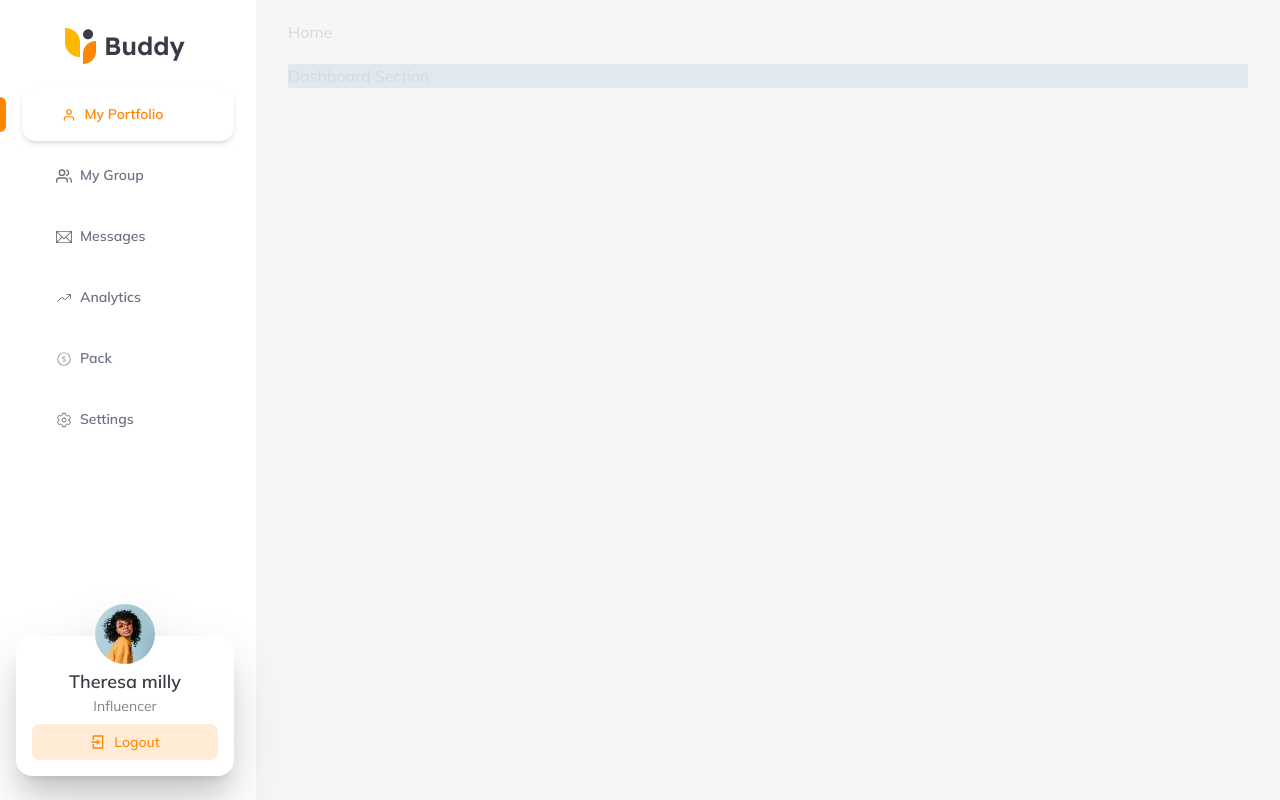
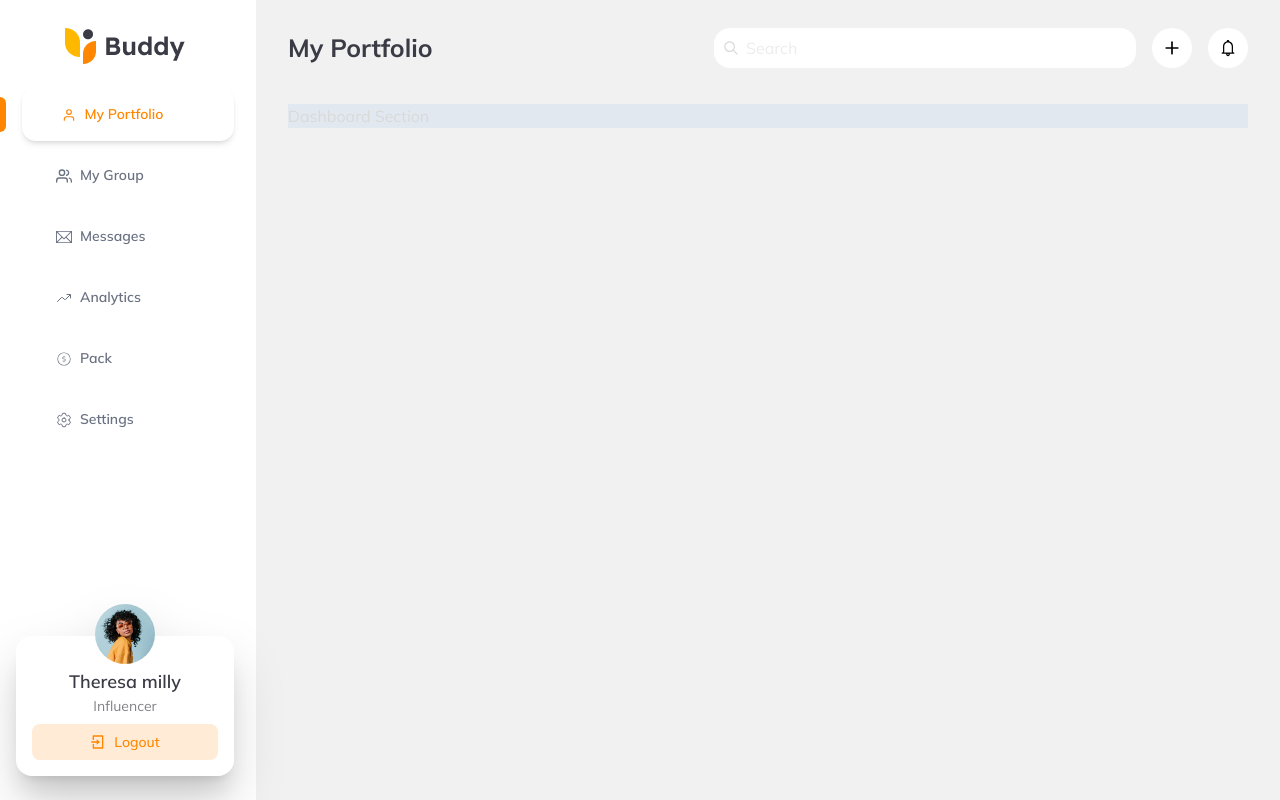
Before and after one commit to codeplan73/frontend-test, a React (Vite) app: page /dashboard in a window 1280 px wide. Built offline with nearby package versions, Linux system fonts and the light colour scheme.

Commit message:
feat: completed navbar design conversion

```diff
--- a/src/components/layout/AppLayout.tsx
+++ b/src/components/layout/AppLayout.tsx
@@ -1,12 +1,12 @@
 import { Navigate, Outlet } from "react-router";
-import { useSelector, useDispatch } from "react-redux";
+// import { useSelector, useDispatch } from "react-redux";
 // import { logout } from "@/store/features/auth/authSlice";
 // import type { RootState } from "@/store/store";
-import { Navbar, Sidebar } from "@/components/layout/Index";
+import { Navbar, Sidebar } from "@/components/layout/index";
 const AppLayout = () => {
   //   const isAuthenticated = useSelector((state: RootState) => state.auth.user);
   const isAuthenticated = true;
-  const dispatch = useDispatch();
+  // const dispatch = useDispatch();
 
   //   const handleLogout = () => {
   //     dispatch(logout());
@@ -22,12 +22,12 @@ const AppLayout = () => {
         <Sidebar />
       </aside>
 
-      <div className="flex flex-col flex-1 h-full">
-        <header className="h-16 bg-[#F6F6F6] px-8">
+      <div className="flex flex-col flex-1 h-full gap-8 bg-[#f1f1f2]">
+        <header className="">
           <Navbar />
         </header>
 
-        <main className="flex-1 overflow-y-auto px-8 bg-[#F6F6F6]">
+        <main className="flex-1 overflow-y-auto px-8 bg-[#f1f1f2]">
           <Outlet />
         </main>
       </div>
--- a/src/components/layout/Navbar.tsx
+++ b/src/components/layout/Navbar.tsx
@@ -1,10 +1,46 @@
 import { NavLink } from "react-router";
+import { FiPlus } from "react-icons/fi";
+import { LiaBell } from "react-icons/lia";
+import { IoIosSearch } from "react-icons/io";
+import { useLocation } from "react-router";
 
 const Navbar = () => {
+  const location = useLocation();
+  const currentPath = location.pathname;
+  const pathSegments = currentPath.split("/")[1];
+  const formmattedPath =
+    pathSegments.charAt(0).toUpperCase() + pathSegments.slice(1);
+
   return (
-    <nav className="bg-[#F6F6F6] h-16 flex items-center justify-between">
-      <ul>
-        <NavLink to="/dashboard">Home</NavLink>
+    <nav className=" h-[50px] flex items-center justify-between px-8 pt-12 pb-6">
+      <p className="text-[#3B3B45] text-[25px] font-bold mulish-bold">
+        {formmattedPath === "Dashboard" ? "My Portfolio" : formmattedPath}
+      </p>
+      <ul className="flex items-center gap-[16px]">
+        <div className="flex items-center gap-4 relative">
+          <input
+            type="text"
+            placeholder="Search"
+            className="border h-[40px] w-[422px] pl-8 bg-white rounded-[16px] border-none focus-visible:ring-0  px-3 py-1"
+          />
+          <IoIosSearch className="w-[18px] h-[18px] absolute left-2 " />
+        </div>
+        <li className="relative">
+          <NavLink
+            to="#"
+            className="bg-white text-black rounded-full w-[40px] h-[40px] flex items-center justify-center"
+          >
+            <FiPlus className="w-[20px] h-[20px]" />
+          </NavLink>
+        </li>
+        <li className="relative">
+          <NavLink
+            to="#"
+            className="bg-white text-black rounded-full w-[40px] h-[40px] flex items-center justify-center"
+          >
+            <LiaBell className="w-[20px] h-[20px]" />
+          </NavLink>
+        </li>
       </ul>
     </nav>
   );
--- a/src/index.css
+++ b/src/index.css
@@ -1,3 +1,4 @@
+@import url("https://fonts.googleapis.com/css2?family=Mulish:wght@400;700&display=swap");
 @import "tailwindcss";
 @import "tw-animate-css";
 
@@ -45,6 +46,12 @@
   font-family: "Mulish", sans-serif;
   font-optical-sizing: auto;
   font-weight: 400;
+  font-style: normal;
+}
+.mulish-bold {
+  font-family: "Mulish", sans-serif;
+  font-optical-sizing: auto;
+  font-weight: 700;
   font-style: normal;
 }
 
```
